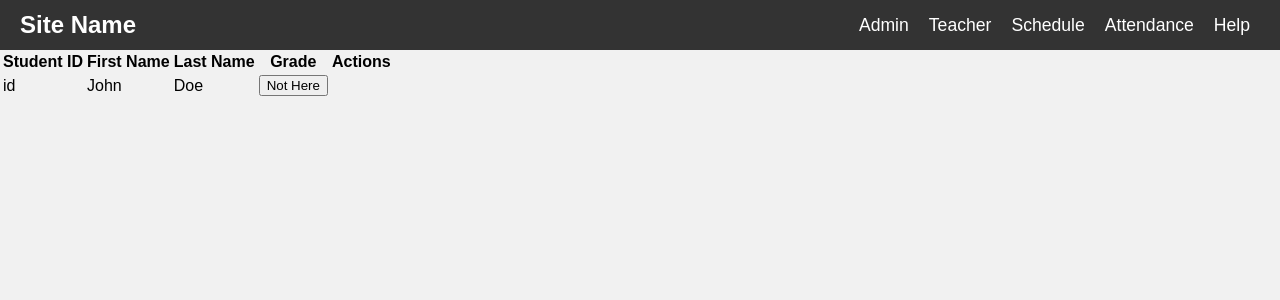
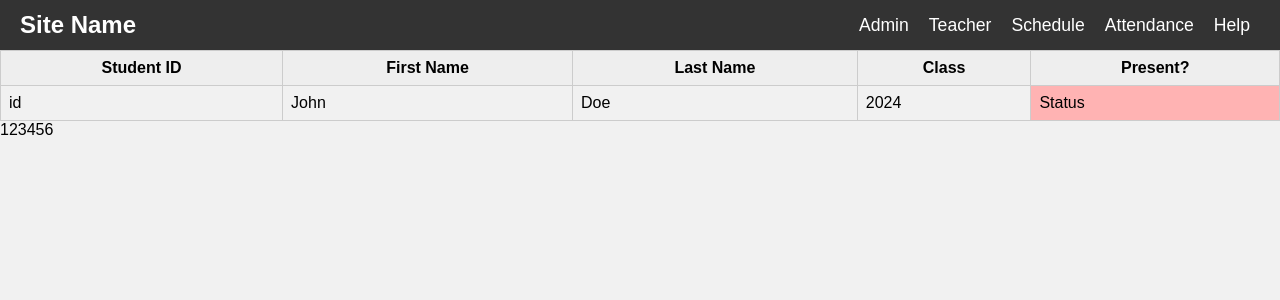
Before and after one commit to LeoDog896/student-schedule, a SvelteKit app: page /teacher/attendance in a window 1280 px wide. Shown: the top 300 px of the page. Built offline with nearby package versions, Linux system fonts and the light colour scheme; a web font is replaced by a local one.

Commit message:
feat: code and attendance styling

```diff
--- /dev/null
+++ b/src/lib/components/Attendance/Attendance.svelte
@@ -0,0 +1,78 @@
+<script lang="ts">
+    interface Student {
+		id: string;
+		firstName: string;
+		lastName: string;
+		class: 2024;
+		present: boolean;
+	}
+
+	let students: Student[] = [
+		{
+			id: 'id',
+			firstName: 'John',
+			lastName: 'Doe',
+			class: 2024,
+			present: false
+		}
+	];
+</script>
+
+<style>
+    table {
+        border-collapse: collapse;
+        width: 100%;
+    }
+
+    th,
+    td {
+        padding: 0.5rem;
+        border: 1px solid #ccc;
+    }
+
+    th {
+        background-color: #eee;
+    }
+
+    tr:nth-child(even) {
+        background-color: #f2f2f2;
+    }
+
+    tr:hover {
+        background-color: #ddd;
+    }
+
+    .present {
+        background-color: #b3ffb3;
+    }
+
+    .absent {
+        background-color: #ffb3b3;
+    }
+
+    </style>
+
+<table>
+    <thead>
+        <tr>
+            <th>Student ID</th>
+            <th>First Name</th>
+            <th>Last Name</th>
+            <th>Class</th>
+            <th>Present?</th>
+        </tr>
+    </thead>
+    <tbody>
+        {#each students as student}
+            <tr>
+                <td>{student.id}</td>
+                <td>{student.firstName}</td>
+                <td>{student.lastName}</td>
+                <td>{student.class}</td>
+                <td class:present={student.present} class:absent={!student.present}>
+                    Status
+                </td>
+            </tr>
+        {/each}
+    </tbody>
+</table>
--- /dev/null
+++ b/src/lib/components/Attendance/NumberCode.svelte
@@ -0,0 +1 @@
+123456
--- a/src/lib/components/StudentList.svelte
+++ /dev/null
@@ -1,41 +0,0 @@
-<script lang="ts">
-	interface Student {
-		id: string;
-		firstName: string;
-		lastName: string;
-	}
-
-	let students: Student[] = [
-		{
-			id: 'id',
-			firstName: 'John',
-			lastName: 'Doe'
-		}
-	];
-
-	function toggleAttendance(student: Student) {}
-</script>
-
-<table>
-	<thead>
-		<tr>
-			<th>Student ID</th>
-			<th>First Name</th>
-			<th>Last Name</th>
-			<th>Grade</th>
-			<th>Actions</th>
-		</tr>
-	</thead>
-	<tbody>
-		{#each students as student}
-			<tr>
-				<td>{student.id}</td>
-				<td>{student.firstName}</td>
-				<td>{student.lastName}</td>
-				<td>
-					<button on:click={() => toggleAttendance(student)}>Not Here</button>
-				</td>
-			</tr>
-		{/each}
-	</tbody>
-</table>
--- a/src/routes/teacher/attendance/+page.svelte
+++ b/src/routes/teacher/attendance/+page.svelte
@@ -1,5 +1,7 @@
 <script>
-	import StudentList from '$lib/components/StudentList.svelte';
+	import Attendance from '$lib/components/Attendance/Attendance.svelte';
+	import NumberCode from '$lib/components/Attendance/NumberCode.svelte';
 </script>
 
-<StudentList />
+<Attendance />
+<NumberCode />
```
